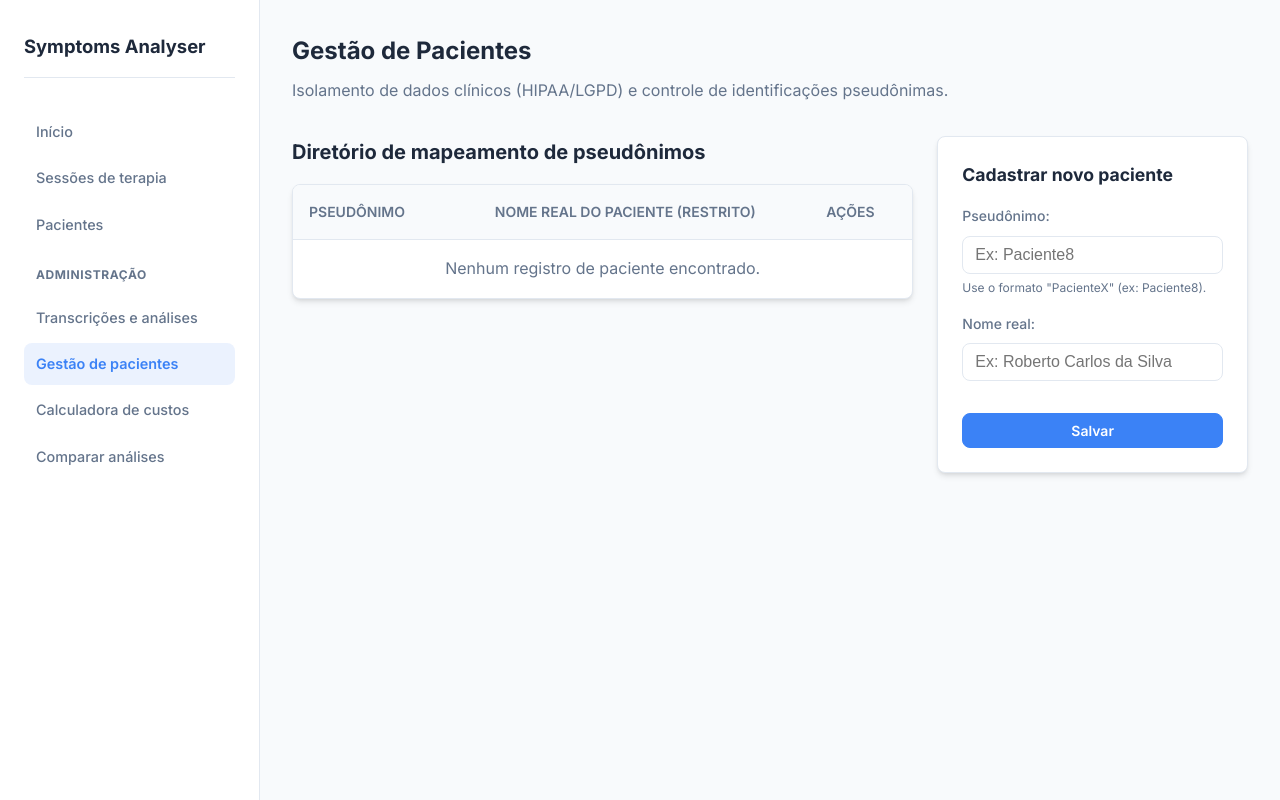
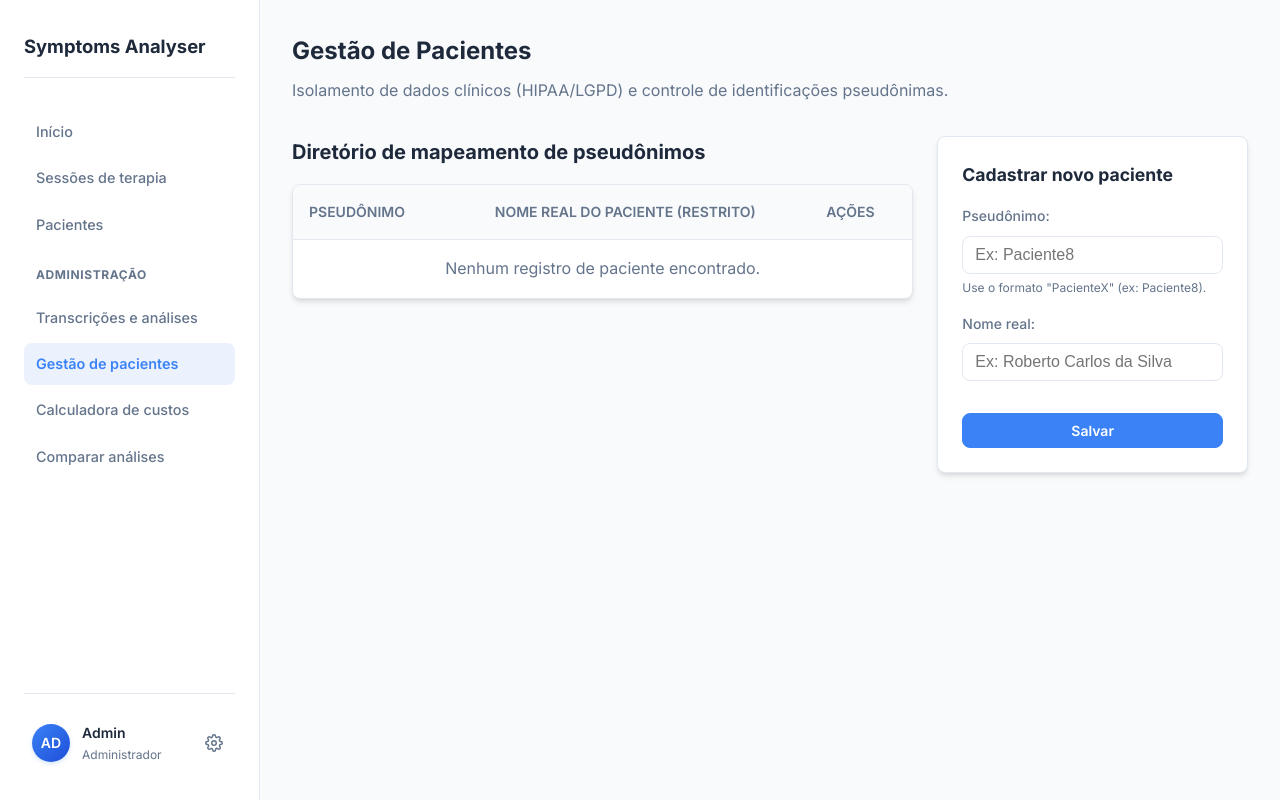
Before and after one commit to wpramio/symptoms-analyser, a Flask app: page /admin/patients in a window 1280 px wide. Run offline with Flask 3, Linux system fonts and the light colour scheme; data that the repository does not hold is empty.

Commit message:
feat: add user profile section to sidebar with dynamic current user context injection

```diff
--- a/src/symptoms_analyser/app.py
+++ b/src/symptoms_analyser/app.py
@@ -69,6 +69,44 @@ def format_bytes_py(val):
 app.jinja_env.filters["format_datetime"] = format_datetime_py
 app.jinja_env.filters["format_bytes"] = format_bytes_py
 app.jinja_env.filters["number_format"] = lambda val: f"{val or 0:,}".replace(",", ".")
+
+
+@app.context_processor
+def inject_current_user():
+    # TODO: Once authentication/login features are implemented, update this function
+    # to fetch the user dynamic from the active session/cookie (e.g., session.get("user_id"))
+    # instead of hardcoding user ID 2.
+    try:
+        from symptoms_analyser.db import get_db
+        with get_db() as conn:
+            cursor = conn.cursor()
+            cursor.execute("SELECT name, role, email FROM users WHERE id = 2")
+            user = cursor.fetchone()
+            if user:
+                # Role formatting
+                role_display = "Administrador" if user["role"] == "admin" else ("Clínico" if user["role"] == "clinician" else "Paciente")
+                # Generate initials (e.g. "Admin" -> "AD", "Dr. Félix" -> "DF")
+                name = user["name"]
+                initials = "".join([p[0] for p in name.split() if p]).upper()
+                if len(initials) > 2:
+                    initials = initials[:2]
+                elif not initials:
+                    initials = "US"
+                return {"current_user": {
+                    "name": name,
+                    "role": role_display,
+                    "email": user["email"],
+                    "initials": initials
+                }}
+    except Exception as e:
+        print(f"Error injecting current user: {e}")
+    # Fallback
+    return {"current_user": {
+        "name": "Admin",
+        "role": "Administrador",
+        "email": "admin@symptomsanalyser.org",
+        "initials": "AD"
+    }}
 
 
 # ---------------------------------------------------------------------------
--- a/src/symptoms_analyser/static/css/styles.css
+++ b/src/symptoms_analyser/static/css/styles.css
@@ -123,6 +123,70 @@ body {
     padding-top: 1.5rem;
     border-top: 1px solid var(--border);
 }
+
+.user-profile {
+    display: flex;
+    align-items: center;
+    gap: 0.75rem;
+    padding: 0.25rem 0.5rem;
+}
+
+.user-avatar {
+    width: 38px;
+    height: 38px;
+    border-radius: 50%;
+    background: linear-gradient(135deg, var(--primary) 0%, #1d4ed8 100%);
+    color: white;
+    font-weight: 600;
+    font-size: 0.875rem;
+    display: flex;
+    align-items: center;
+    justify-content: center;
+    box-shadow: 0 2px 4px rgba(59, 130, 246, 0.2);
+}
+
+.user-info {
+    display: flex;
+    flex-direction: column;
+    flex: 1;
+    min-width: 0;
+}
+
+.user-name {
+    font-size: 0.875rem;
+    font-weight: 600;
+    color: var(--text-main);
+    white-space: nowrap;
+    overflow: hidden;
+    text-overflow: ellipsis;
+}
+
+.user-role {
+    font-size: 0.75rem;
+    color: var(--text-muted);
+}
+
+.user-settings-btn {
+    color: var(--text-muted);
+    transition: color 0.2s, background-color 0.2s;
+    display: flex;
+    align-items: center;
+    justify-content: center;
+    padding: 0.25rem;
+    border-radius: 6px;
+    text-decoration: none;
+}
+
+.user-settings-btn:hover {
+    color: var(--primary);
+    background-color: #f1f5f9;
+}
+
+.user-settings-btn .icon {
+    width: 18px;
+    height: 18px;
+}
+
 
 .app-main {
     flex: 1;
--- a/src/symptoms_analyser/templates/base.html
+++ b/src/symptoms_analyser/templates/base.html
@@ -44,6 +44,22 @@
                     custos</a>
                 <a href="/admin/compare_tdpm_analysis"
                     class="sidebar-btn {% if active_page == 'compare' %}active{% endif %}">Comparar análises</a>
+            </div>
+
+            <div class="sidebar-footer">
+                <div class="user-profile">
+                    <div class="user-avatar">{{ current_user.initials }}</div>
+                    <div class="user-info">
+                        <span class="user-name">{{ current_user.name }}</span>
+                        <span class="user-role">{{ current_user.role }}</span>
+                    </div>
+                    <a href="/admin/settings" class="user-settings-btn" title="Configurações da Conta">
+                        <svg class="icon" viewBox="0 0 24 24" fill="none" stroke="currentColor" stroke-width="2" stroke-linecap="round" stroke-linejoin="round">
+                            <circle cx="12" cy="12" r="3"></circle>
+                            <path d="M19.4 15a1.65 1.65 0 0 0 .33 1.82l.06.06a2 2 0 1 1-2.83 2.83l-.06-.06a1.65 1.65 0 0 0-1.82-.33 1.65 1.65 0 0 0-1 1.51V21a2 2 0 0 1-4 0v-.09A1.65 1.65 0 0 0 9 19.4a1.65 1.65 0 0 0-1.82.33l-.06.06a2 2 0 1 1-2.83-2.83l.06-.06a1.65 1.65 0 0 0 .33-1.82 1.65 1.65 0 0 0-1.51-1H3a2 2 0 0 1 0-4h.09A1.65 1.65 0 0 0 4.6 9a1.65 1.65 0 0 0-.33-1.82l-.06-.06a2 2 0 1 1 2.83-2.83l.06.06a1.65 1.65 0 0 0 1.82.33H9a1.65 1.65 0 0 0 1-1.51V3a2 2 0 0 1 4 0v.09a1.65 1.65 0 0 0 1 1.51 1.65 1.65 0 0 0 1.82-.33l.06-.06a2 2 0 1 1 2.83 2.83l-.06.06a1.65 1.65 0 0 0-.33 1.82V9a1.65 1.65 0 0 0 1.51 1H21a2 2 0 0 1 0 4h-.09a1.65 1.65 0 0 0-1.51 1z"></path>
+                        </svg>
+                    </a>
+                </div>
             </div>
         </aside>
 
```
